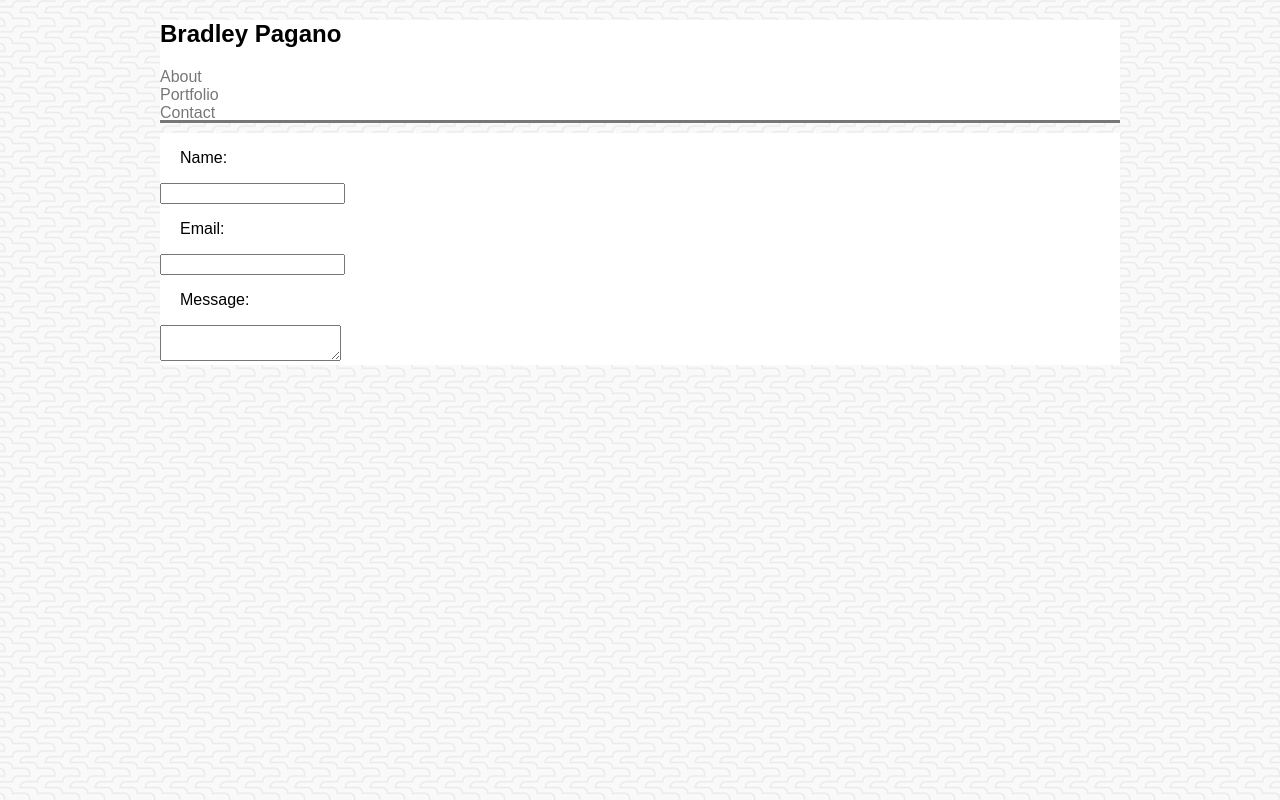
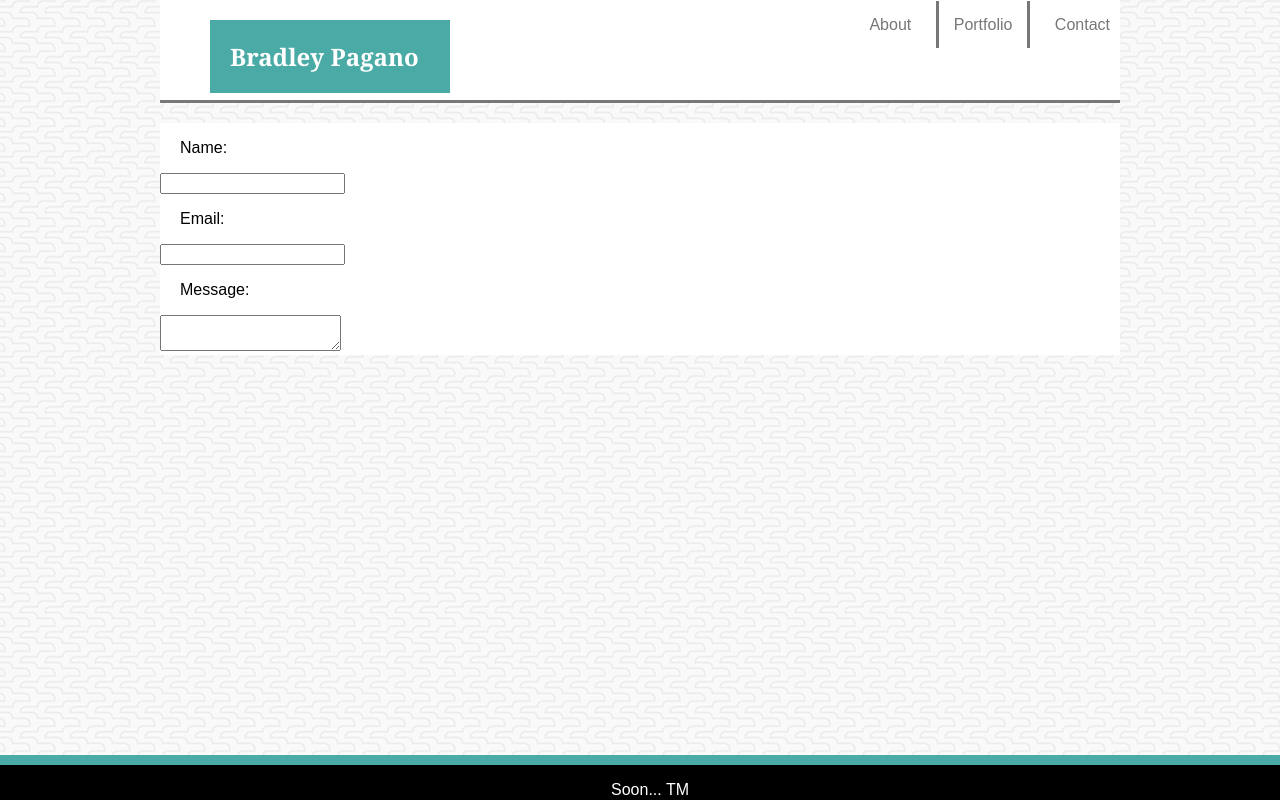
Before and after one commit to bradleypagano/Basic-Portfolio, a plain HTML site: page contact.html in a window 1280 px wide. Drawn offline with Linux system fonts and the light colour scheme.

Commit message:
adding header to other pages

```diff
--- a/assets/css/style.css
+++ b/assets/css/style.css
@@ -75,7 +75,7 @@ footer{
     text-align: center;
     color: #ffffff;
     position: fixed;
-    left: 0;
+    left:0;
     bottom: 0;
     width: 100%;
 }
--- a/contact.html
+++ b/contact.html
@@ -9,20 +9,14 @@
 </head>
 <body>
     <div class="topbar">
-        <div class="heading">
-            <h2>Bradley Pagano</h2>
-        </div>
-        <div class="links">
-            <divc class="link1">
-                 <a href="index.html">About</a>
-           </div>
-            <div class="link2">
-                 <a href="portfolio.html">Portfolio</a>
-            </div>
-            <div class="link3">
-                <a href="contact.html">Contact</a>
-            </div>
-        </div>
+        <h2 class="bigheading">Bradley Pagano</h2>
+        <nav class="navigation">
+            <ul>
+                <li><a href="index.html">About</a></li>
+                <li class="linkborder"><a href="portfolio.html">Portfolio</a></li>
+                <li><a href="contact.html">Contact</a></li>
+            </ul>
+        </nav>
     </div>
     <div class ="paragraph">
         <form>
@@ -31,8 +25,11 @@
             <p>Email:</p>
             <input type="text">
             <p>Message:</p>
-            <textarea height="250px" width="960px"></textarea>
+            <textarea></textarea>
         </form>
     </div>
+    <footer>
+        <p>Soon... TM</p>
+    </footer>
 </body>
 </html>
```
Also changed, not shown: portfolio.html (+11 -14 lines).
